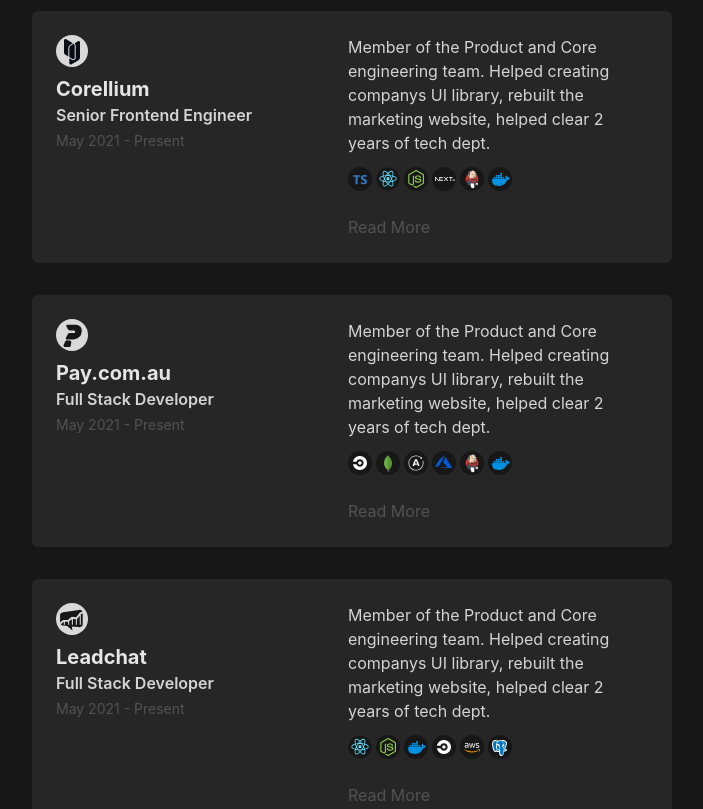
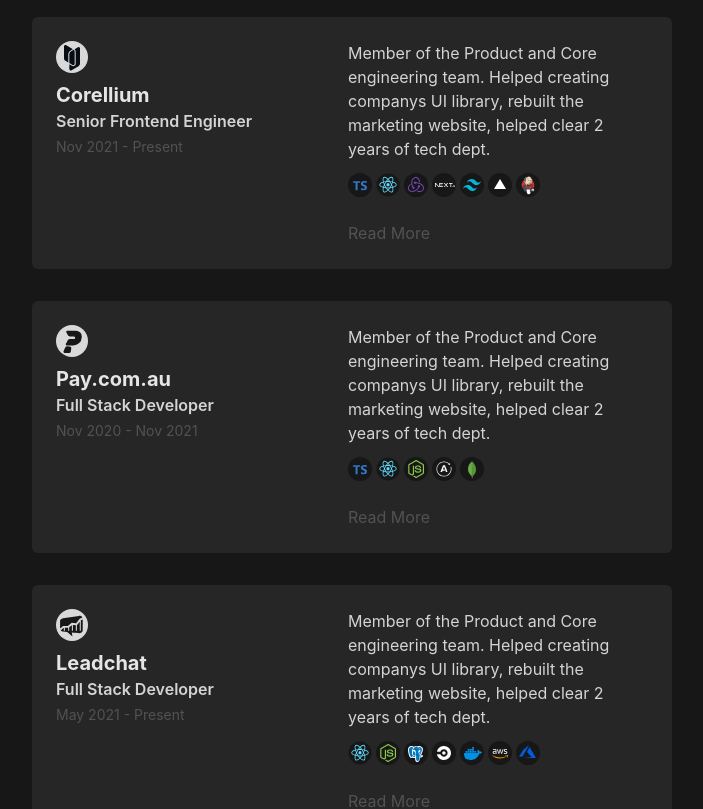
Before and after one commit to bamerf/personal-portfolio, a Next.js app: page / in a window 1280 px wide. Shown: the part 740-1549 px from the top of the page, without its empty margins (288-991 px from the left). Built offline with nearby package versions, Linux system fonts and the light colour scheme.

Commit message:
add fixtures

```diff
--- a/components/Nav.tsx
+++ b/components/Nav.tsx
@@ -18,8 +18,8 @@
           Contact
         </a>
       </nav>
-      <div className="rounded-lg bg-gray-300 p-[6px]">
-        <Icons name="sun" size={16} />
+      <div className="rounded-lg bg-gray-300 p-2">
+        <Icons name="sun" size={18} />
       </div>
     </div>
   );
--- /dev/null
+++ b/data/index.ts
@@ -0,0 +1,86 @@
+import type { WorkCardProps } from 'components/atoms/WorkCard';
+import type { HeaderProps } from 'components/Header';
+
+export const headerData: HeaderProps = {
+  name: 'Bamdad Erfanian',
+  title: {
+    text: 'Senior Frontend Engineer at',
+    company: 'Corellium',
+  },
+  description:
+    'I architect, build and design user interfaces that work for everyone. I love balancing the needs of the business with the needs of the user to create a delightful experience.',
+  image: {
+    src: '/profile.jpg',
+    alt: 'profile picture',
+    width: 125,
+    height: 125,
+  },
+  socialLinks: [
+    {
+      name: 'LinkedIn',
+      url: 'https://www.linkedin.com/in/bamdad-erfanian/',
+      iconName: 'linkedin',
+    },
+    {
+      name: 'GitHub',
+      url: 'https://github.com/bamerf/',
+      iconName: 'github',
+    },
+  ],
+  location: 'Grenoble, France',
+};
+
+export const workData: WorkCardProps[] = [
+  {
+    name: 'Corellium',
+    title: 'Senior Frontend Engineer',
+    date: 'Nov 2021 - Present',
+    iconName: 'corellium',
+    description:
+      'Member of the Product and Core engineering team. Helped creating companys UI library, rebuilt the marketing website, helped clear 2 years of tech dept.',
+    stack: [
+      'typescript',
+      'react',
+      'redux',
+      'nextjs',
+      'tailwind',
+      'vercel',
+      'jenkins',
+    ],
+  },
+  {
+    iconName: 'pay',
+    name: 'Pay.com.au',
+    title: 'Full Stack Developer',
+    date: 'Nov 2020 - Nov 2021',
+    description:
+      'Member of the Product and Core engineering team. Helped creating companys UI library, rebuilt the marketing website, helped clear 2 years of tech dept.',
+    stack: ['typescript', 'react', 'nodejs', 'apollo', 'mongodb'],
+  },
+  {
+    iconName: 'leadchat',
+    name: 'Leadchat',
+    title: 'Full Stack Developer',
+    date: 'May 2021 - Present',
+    description:
+      'Member of the Product and Core engineering team. Helped creating companys UI library, rebuilt the marketing website, helped clear 2 years of tech dept.',
+    stack: [
+      'react',
+      'nodejs',
+      'postgres',
+      'circleci',
+      'docker',
+      'aws',
+      'azure',
+    ],
+  },
+  {
+    name: 'PoweredLocal',
+    title: 'Full Stack Developer',
+    date: 'May 2021 - Present',
+    iconName: 'corellium',
+    description:
+      'Member of the Product and Core engineering team. Helped creating companys UI library, rebuilt the marketing website, helped clear 2 years of tech dept.',
+    stack: ['react', 'nodejs', 'postgres', 'circleci', 'docker', 'aws'],
+  },
+];
--- a/pages/_app.tsx
+++ b/pages/_app.tsx
@@ -5,9 +5,11 @@
 import { Container } from 'components/atoms/Container';
 import { Footer } from 'components/Footer';
 
+// TODO add responsive
+// TODO add dark mode
+
 function MyApp({ Component, pageProps }: AppProps) {
   return (
-    // TODO add custom gray-900
     <div className="bg-neutral-900">
       <Head>
         <meta
--- a/pages/index.tsx
+++ b/pages/index.tsx
@@ -4,81 +4,17 @@
 import { Header } from 'components/Header';
 import { WorkCard } from 'components/atoms/WorkCard';
 import { EducationCard } from 'components/atoms/EducationCard';
-
-const headerProps: HeaderProps = {
-  name: 'Bamdad Erfanian',
-  title: {
-    text: 'Senior Frontend Engineer at',
-    company: 'Corellium',
-  },
-  description:
-    'I architect, build and design user interfaces that work for everyone. I love balancing the needs of the business with the needs of the user to create a delightful experience.',
-  image: {
-    src: '/profile.jpg',
-    alt: 'profile picture',
-    width: 125,
-    height: 125,
-  },
-  socialLinks: [
-    {
-      name: 'LinkedIn',
-      url: 'https://www.linkedin.com/in/bamdad-erfanian/',
-      iconName: 'linkedin',
-    },
-    {
-      name: 'GitHub',
-      url: 'https://github.com/bamerf/',
-      iconName: 'github',
-    },
-  ],
-  location: 'Grenoble, France',
-};
-
-const workProps: WorkCardProps = {
-  name: 'Corellium',
-  title: 'Senior Frontend Engineer',
-  date: 'May 2021 - Present',
-  iconName: 'corellium',
-  description:
-    'Member of the Product and Core engineering team. Helped creating companys UI library, rebuilt the marketing website, helped clear 2 years of tech dept.',
-  stack: ['typescript', 'react', 'nodejs', 'nextjs', 'jenkins', 'docker'],
-};
+import { headerData, workData } from 'data';
 
 const Home: NextPage = () => {
   return (
     <div className="pb-12">
-      <Header {...headerProps} />
+      <Header {...headerData} />
       <div className="mb-16">
         <h2 className="mb-8 text-3xl font-semibold">Work</h2>
-        <WorkCard {...workProps} />
-        <WorkCard
-          {...workProps}
-          iconName="pay"
-          name="Pay.com.au"
-          title="Full Stack Developer"
-          stack={[
-            'circleci',
-            'mongodb',
-            'apollo',
-            'azure',
-            'jenkins',
-            'docker',
-          ]}
-        />
-        <WorkCard
-          {...workProps}
-          iconName="leadchat"
-          name="Leadchat"
-          title="Full Stack Developer"
-          stack={['react', 'nodejs', 'docker', 'circleci', 'aws', 'postgres']}
-        />
-        <WorkCard
-          {...workProps}
-          iconName="backifi"
-          name="PoweredLocal"
-          title="Full Stack Developer"
-          stack={['react', 'nodejs', 'docker', 'circleci', 'aws', 'postgres']}
-        />
+        {workData.map((work: WorkCardProps, index) => (
+          <WorkCard key={index} {...work} />
+        ))}
       </div>
       <h2 className="font-seminbold mb-8 text-3xl">Education</h2>
       <EducationCard
```
